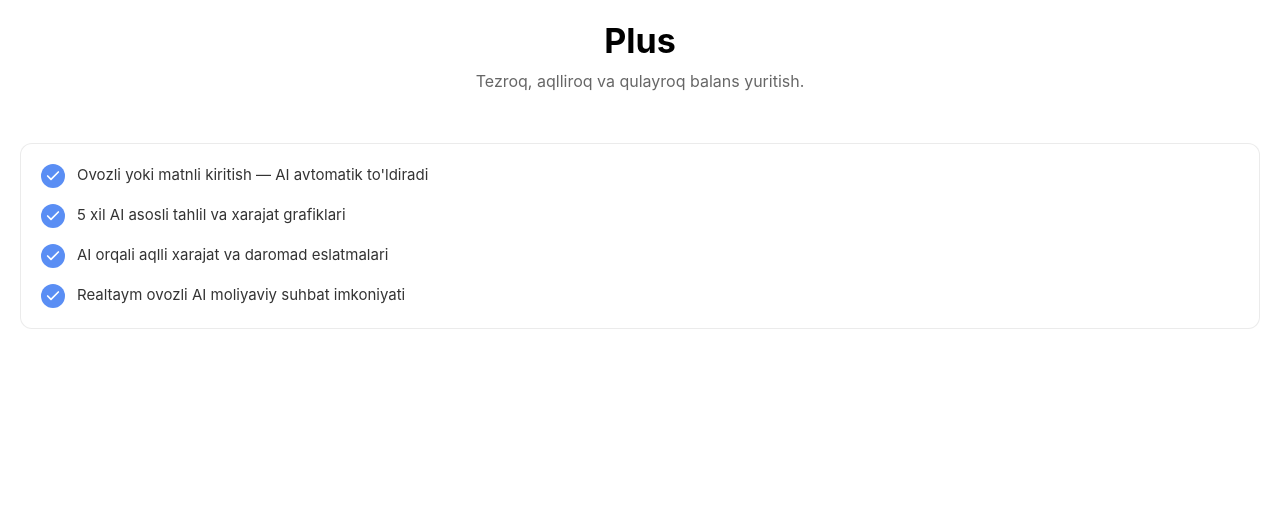
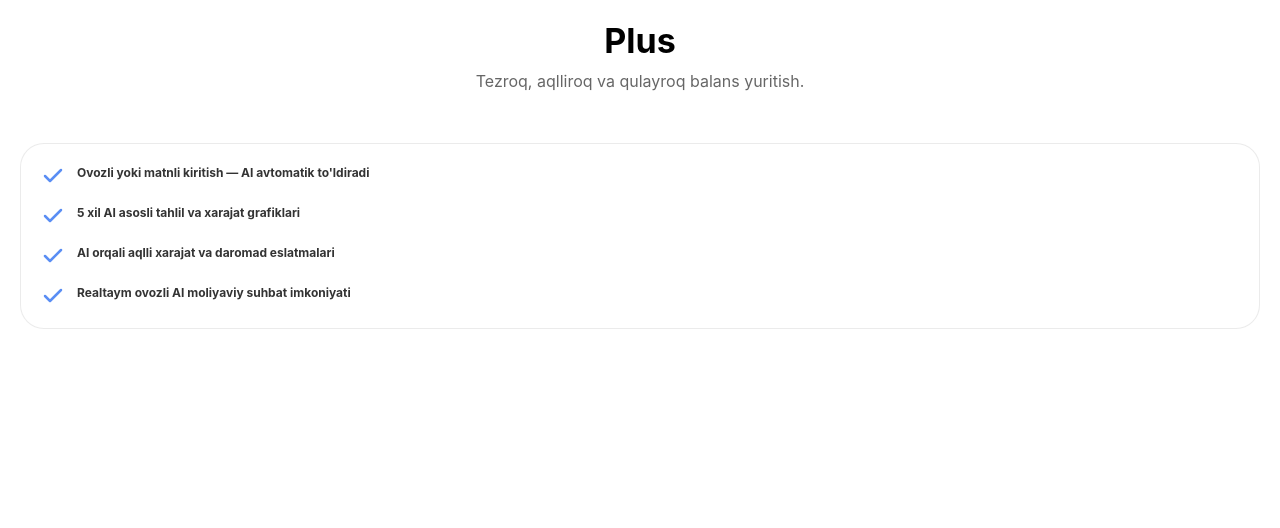
Before and after one commit to Usergeee443/pulbot_mini_app, a Flask app: page /payment in a window 1280 px wide. Shown: the top 528 px of the page. Run offline with Flask 3, Linux system fonts and the light colour scheme; some libraries are stand-ins or nearby versions.

Commit message:
Remove animations and set text to 12px bold SF Pro with 80% black

```diff
--- a/templates/payment.html
+++ b/templates/payment.html
@@ -79,7 +79,7 @@
         .features-card {
             background: #ffffff;
             border: 1px solid rgba(0, 0, 0, 0.08);
-            border-radius: 12px;
+            border-radius: 24px;
             padding: 20px;
             margin-bottom: 20px;
         }
@@ -96,32 +96,28 @@
         }
 
         .feature-icon {
-            width: 24px;
-            height: 24px;
-            background: #5A8EF4;
-            border-radius: 50%;
             display: flex;
             align-items: center;
             justify-content: center;
-            color: white;
             font-size: 14px;
             font-weight: bold;
             flex-shrink: 0;
         }
 
         .feature-icon svg {
-            width: 16px;
-            height: 16px;
-            stroke: white;
+            width: 24px;
+            height: 24px;
+            stroke: #5A8EF4;
             stroke-width: 2.5;
         }
 
         .feature-text {
             flex: 1;
-            font-size: 15px;
+            font-size: 12px;
             color: rgba(0, 0, 0, 0.8);
             line-height: 1.5;
-            font-weight: 400;
+            font-weight: 700;
+            font-family: -apple-system, BlinkMacSystemFont, 'SF Pro Display', 'SF Pro Text', 'Segoe UI', Roboto, sans-serif;
         }
 
         /* Step 2: Duration Options */
@@ -327,20 +323,7 @@
         }
 
         /* Animations */
-        @keyframes slideIn {
-            from {
-                opacity: 0;
-                transform: translateX(30px);
-            }
-            to {
-                opacity: 1;
-                transform: translateX(0);
-            }
-        }
 
-        .animate-slide-in {
-            animation: slideIn 0.3s ease-out;
-        }
 
         /* Hidden */
         .hidden {
@@ -357,7 +340,7 @@
         </div>
 
         <div class="content-area">
-            <div class="features-card animate-slide-in">
+            <div class="features-card">
                 <div class="feature-item">
                     <div class="feature-icon">
                         <svg xmlns="http://www.w3.org/2000/svg" width="24" height="24" viewBox="0 0 24 24" fill="none" stroke="currentColor" stroke-width="2.5" stroke-linecap="round" stroke-linejoin="round">
@@ -409,7 +392,7 @@
         </div>
 
         <div class="content-area">
-            <div class="duration-card animate-slide-in selected" data-months="1" onclick="selectDuration(1)">
+            <div class="duration-card selected" data-months="1" onclick="selectDuration(1)">
                 <div class="duration-header">
                     <span class="duration-label">1 oy</span>
                     <span class="duration-price">19 900 so'm</span>
@@ -417,7 +400,7 @@
                 <div class="duration-discount">Chegirma yo'q</div>
             </div>
 
-            <div class="duration-card animate-slide-in" data-months="14" onclick="selectDuration(14)">
+            <div class="duration-card" data-months="14" onclick="selectDuration(14)">
                 <div class="duration-header">
                     <span class="duration-label">1 yil + 2 oy</span>
                     <span class="duration-price">238 800 so'm</span>
```
